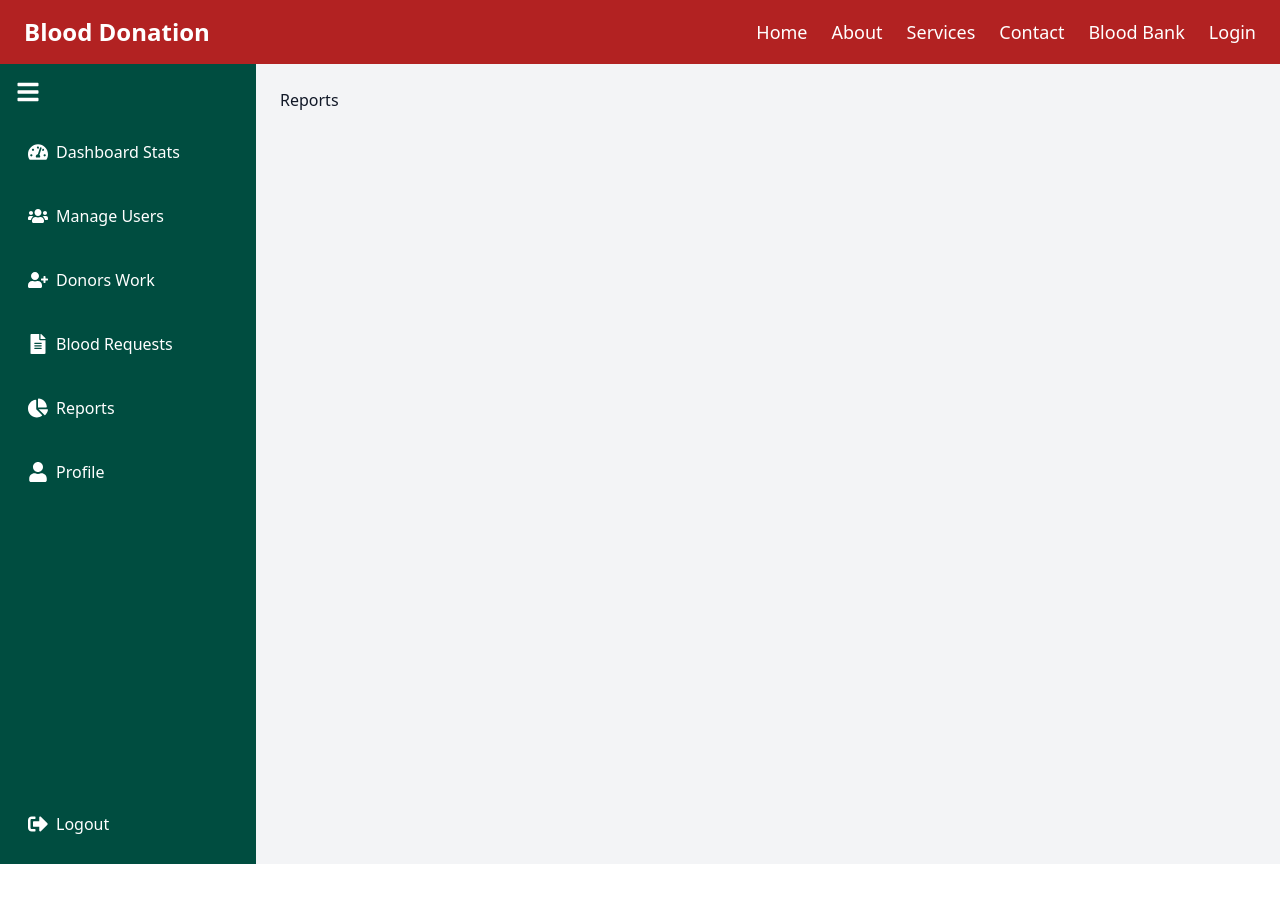
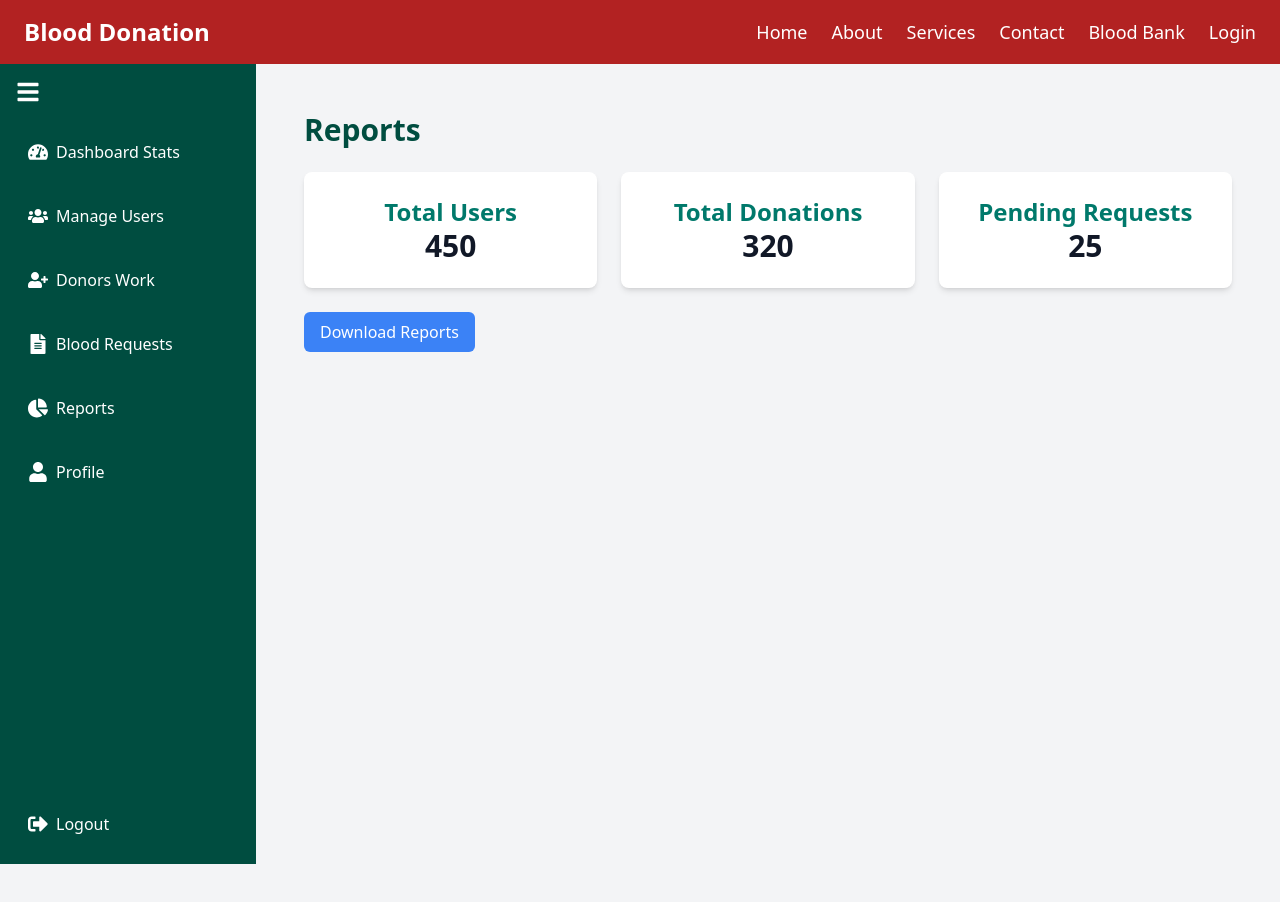
Before and after one commit to mupashirbare/Blood-donation-management, a React (Vite) app in the folder frontend/: page /admin/reports in a window 1280 px wide. Shown: the top 902 px of the page. Before the commit the page ends 864 px from the top, so only its background shows below. Built offline with nearby package versions, Linux system fonts and the light colour scheme.

Commit message:
i was apdated the reports components and app.jsx

```diff
--- a/frontend/src/App.jsx
+++ b/frontend/src/App.jsx
@@ -15,6 +15,7 @@ import Login from "./pages/login";
 import DonorsPage from "./pages/DonorsPage";
 import BloodRequests from "./pages/BloodRequests";
 import Profile from "./pages/Profile";
+import Reports from "./components/Reports";
 
 const App = () => {
   return (
@@ -37,7 +38,7 @@ const App = () => {
           <Route path="users" element={<UsersPage/>} />
           <Route path="donors" element={<DonorsPage/>} />
           <Route path="blood-requests" element={<BloodRequests/>} />
-          <Route path="reports" element={<h2>Reports</h2>} />
+          <Route path="reports" element={<Reports/>} />
           <Route path="profile" element={<Profile/>} />
         </Route>
       </Routes>
--- a/frontend/src/components/Reports.jsx
+++ b/frontend/src/components/Reports.jsx
@@ -1,10 +1,8 @@
-import Sidebar from "../components/Sidebar";
+import React from "react";
 
 const Reports = () => {
   return (
     <div className="flex">
-      {/* Sidebar */}
-      <Sidebar />
 
       {/* Main Content */}
       <div className="flex-1 p-6 bg-gray-100 min-h-screen">
```
